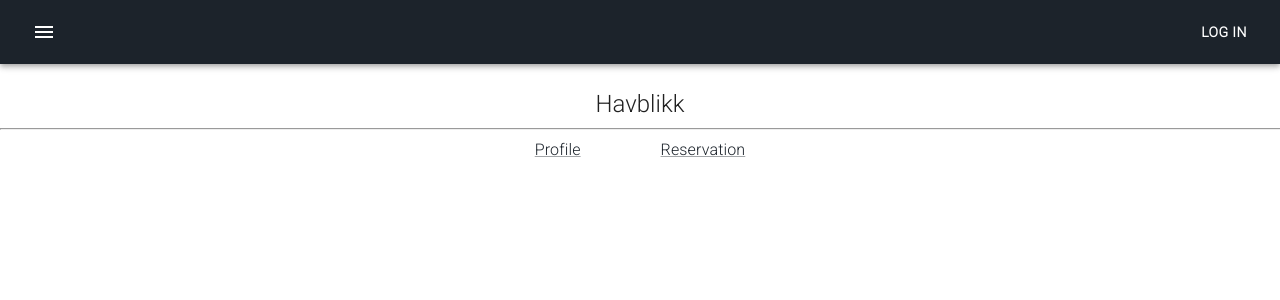
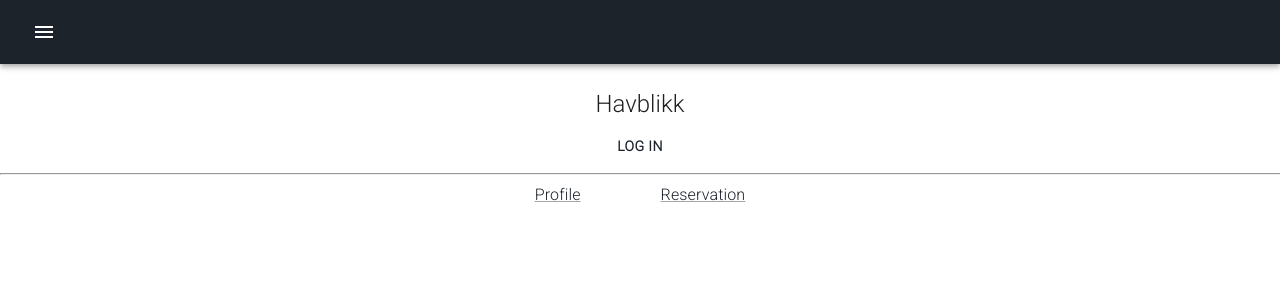
Before and after one commit to sundehakon/Hotell-React, a React (Create React App) app: page / in a window 1280 px wide. Shown: the top 300 px of the page. Built offline with nearby package versions, Linux system fonts and the light colour scheme; no server answers.

Commit message:
Adding login buttons to homepage

```diff
--- a/src/components/Home.js
+++ b/src/components/Home.js
@@ -2,14 +2,25 @@ import React from 'react';
 import Box from '@mui/material/Box';
 import Link from '@mui/material/Link';
 import Typography from '@mui/material/Typography';
+import LoginButton from './login';
+import LogoutButton from './logout';
+import { useAuth0 } from "@auth0/auth0-react";
 import '@fontsource/roboto/300.css';
 
 const Home = () => {
+    const {user, isLoading} = useAuth0();
+
     return (
         <Box sx={{ textAlign: 'center' }}>
             <Typography variant='h5' gutterBottom marginTop={3}>
                 Havblikk
             </Typography>
+            {!isLoading && !user && (
+              <LoginButton />
+            )}
+            {!isLoading && user && (
+              <LogoutButton />
+            )}
             <hr style={{ width: 1400 }}/>
             <Box sx={{ display: 'flex', justifyContent: 'center' }}>
                 <Link href='/profile' sx={{ marginRight: 10 }}>Profile</Link>
--- a/src/components/login.js
+++ b/src/components/login.js
@@ -5,7 +5,7 @@ import { Button } from '@mui/material';
 const LoginButton = () => {
     const { loginWithRedirect } = useAuth0();
 
-    return <Button onClick={() => loginWithRedirect()} sx={{ color: 'white', fontWeight: 'bold' }}>Log In</Button>
+    return <Button onClick={() => loginWithRedirect()} sx={{ fontWeight: 'bold' }}>Log In</Button>
 }
 
 export default LoginButton;
--- a/src/components/logout.js
+++ b/src/components/logout.js
@@ -5,7 +5,7 @@ import { Button } from '@mui/material';
 function LogoutButton() {
     const { logout } = useAuth0();
 
-    return <Button onClick={() => logout({ returnTo: window.location.origin })} sx={{ color: 'white', fontWeight: 'bold' }}>Log Out</Button>
+    return <Button onClick={() => logout({ returnTo: window.location.origin })} sx={{ fontWeight: 'bold' }}>Log Out</Button>
 }
 
 export default LogoutButton;
```
